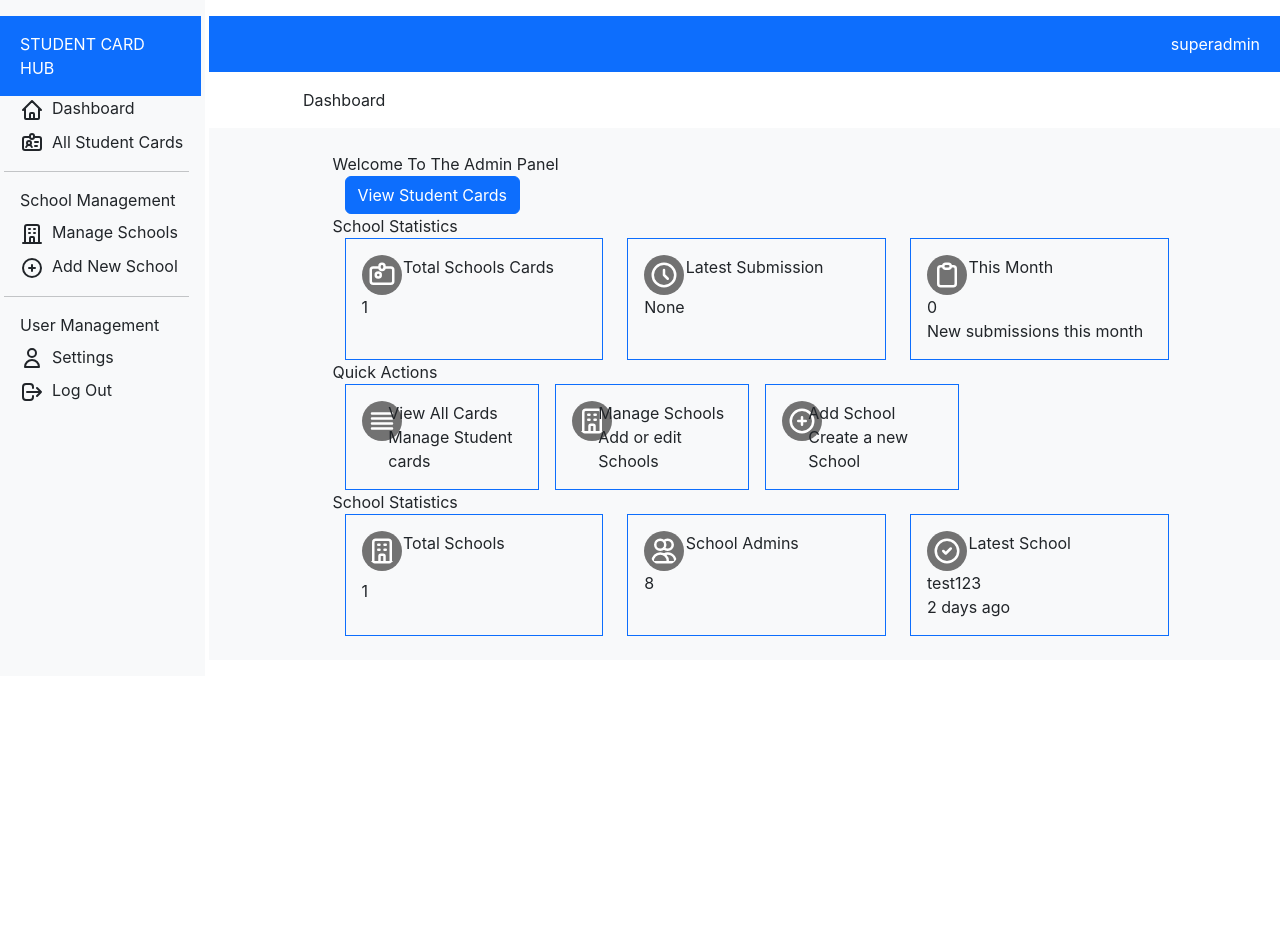
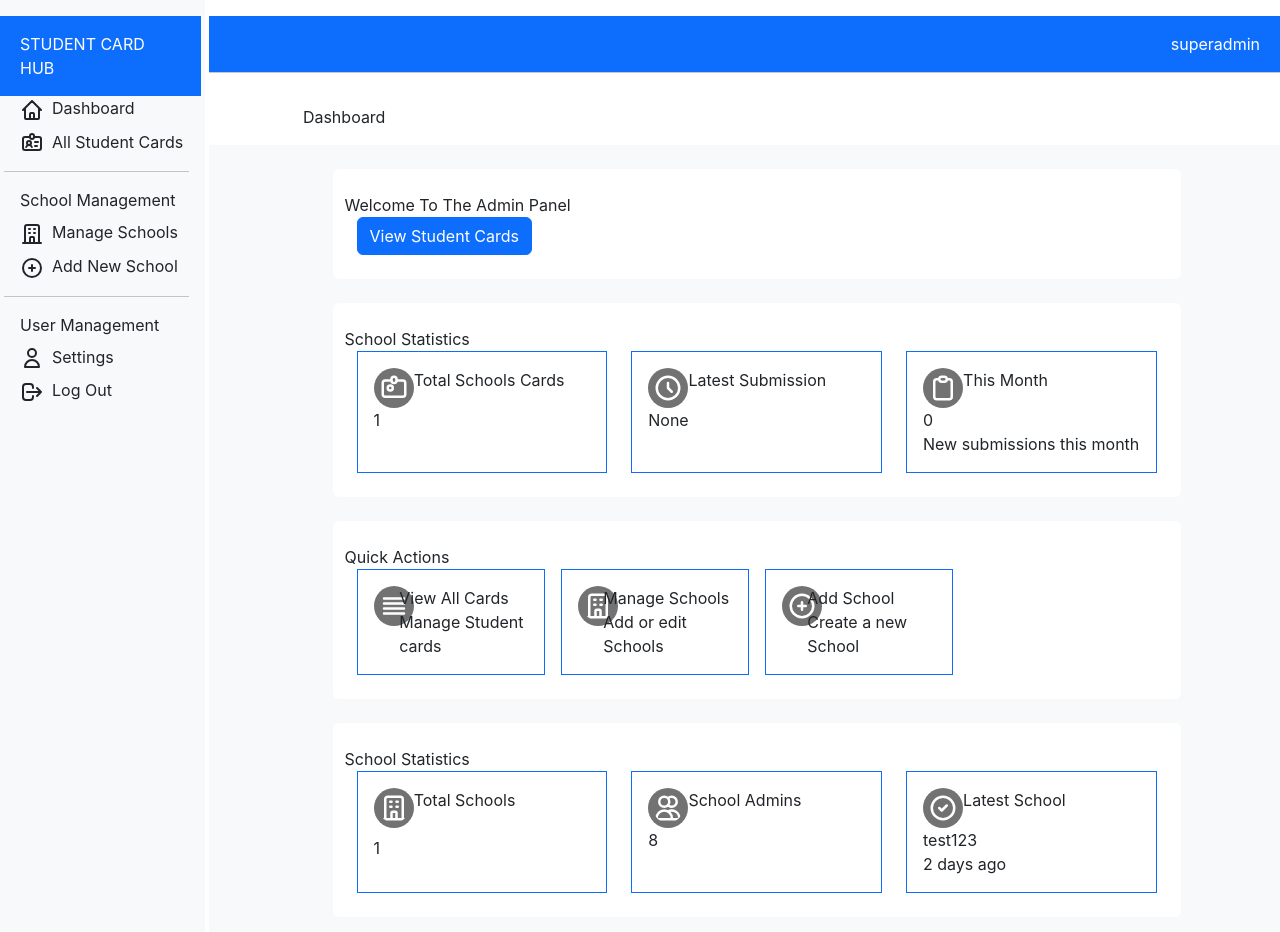
Before and after one commit to itshardlight/student_idcard_react, a React (Create React App) app: page / in a window 1280 px wide. Shown: the top 932 px of the page. Before the commit the page ends 800 px from the top, so only its background shows below. Built offline with nearby package versions, Linux system fonts and the light colour scheme.

Commit message:
maintained the spaccing between tala ko divs haru

```diff
--- a/src/mysrc/Dashboard.js
+++ b/src/mysrc/Dashboard.js
@@ -140,16 +140,16 @@ function Dashboard() {
 
           <div className="col text-end">superadmin</div>
         </div>
-                 <div className="row"> <div className="col-3 text-center p-3">    Dashboard</div></div>
+                 <div className="row"> <hr /><div className="col-3 text-center p-3">    Dashboard</div></div>
 
             <div className="row bg-light align-items-center p-2 ps-4">
 
-              <div className="container py-3 col-10 ">
-                <div className="container">
+              <div className="container py-3 col-10">
+                <div className="container bg-white rounded p-4 mb-4">
                   <div className="row">Welcome To The Admin Panel</div>
                   <button class="btn btn-primary">View Student Cards</button>
                 </div>
-                <div className="container">
+                <div className="container bg-white rounded p-4 mb-4">
                   <div className="row"> School Statistics</div>
                   <div className="row ">
                     <div className="col-4">
@@ -209,7 +209,7 @@ function Dashboard() {
                     </div>
                   </div>
                 </div>
-                <div className="container">
+                <div className="container bg-white rounded p-4 mb-4">
                   <div className="row"> Quick Actions</div>
                   <div className="row gx-3">
                     <div className="col-3">
@@ -288,7 +288,7 @@ function Dashboard() {
                     </div>
                   </div>
                 </div>
-                <div className="container">
+                <div className="container bg-white rounded p-4 mb-4">
                   <div className="row"> School Statistics</div>
                   <div className="row ">
                     <div className="col-4">
```
